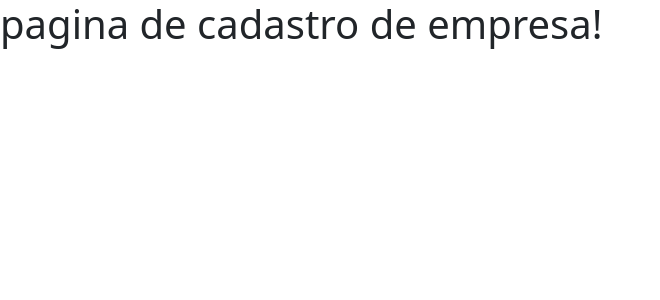
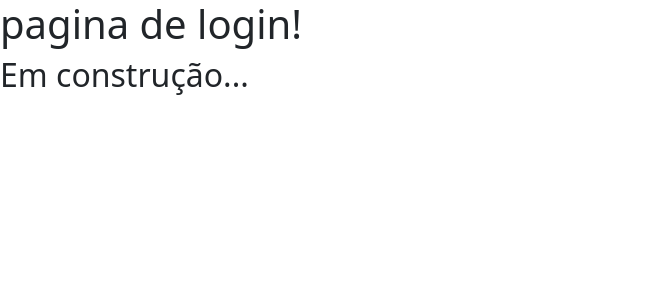
Before and after one commit to LuizFernandoFormenton/pi-comercio, a Next.js app: page /tela_login in a window 1280 px wide. Shown: the top 300 px of the page, without its empty margins (0-660 px from the left). Built offline with nearby package versions, Linux system fonts and the light colour scheme.

Commit message:
alteração

```diff
--- a/app/tela_login/page.js
+++ b/app/tela_login/page.js
@@ -1,7 +1,9 @@
-export default function CadastroEmpresa() {
+export default function TelaLogin() {
   return (
     <div>
-     <h1> pagina de cadastro de empresa! </h1>
+     <h1> pagina de login! </h1>
+      <h2> Em construção... </h2>
+
     </div>
   );
 }
```
